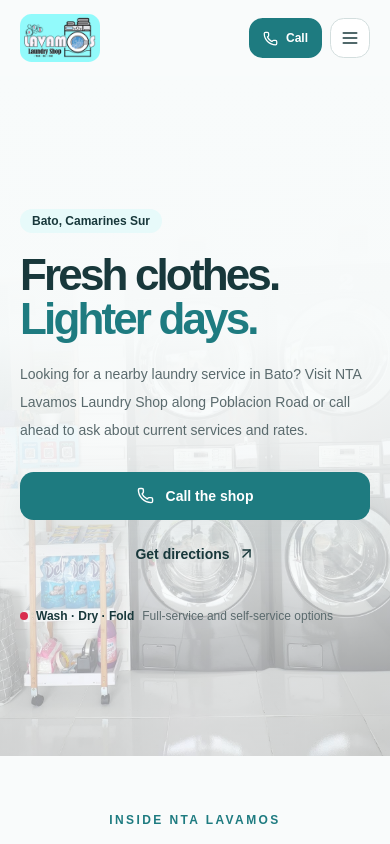
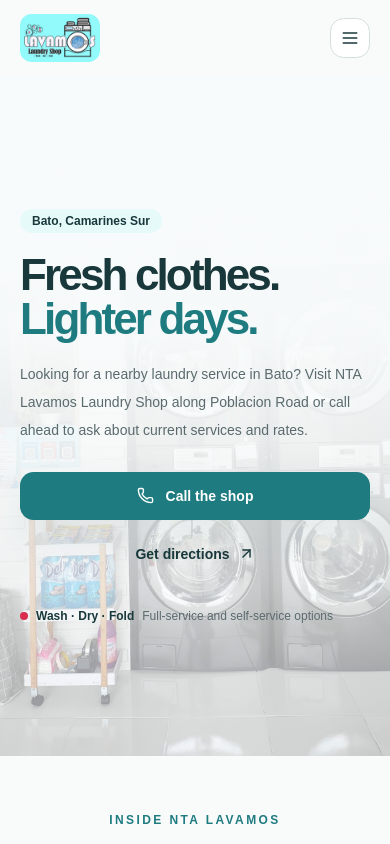
Before and after one commit to Draizen75/NTA-Lavamos-Laundry-Shop, a Next.js app: page / in a window 390 px wide. Shown: the top 844 px of the page. Built offline with nearby package versions, Linux system fonts and the light colour scheme.

Commit message:
Remove duplicate call button from mobile header

```diff
--- a/components/mobile-nav.tsx
+++ b/components/mobile-nav.tsx
@@ -2,10 +2,9 @@
 
 import { useEffect, useState } from "react";
 import Link from "next/link";
-import { Facebook, Menu, Phone, X } from "lucide-react";
+import { Facebook, Menu, X } from "lucide-react";
 
 type MobileNavProps = {
-  phoneHref: string;
   facebookHref: string;
 };
 
@@ -15,7 +14,7 @@ const links = [
   { href: "#visit", label: "Location & hours" },
 ];
 
-export function MobileNav({ phoneHref, facebookHref }: MobileNavProps) {
+export function MobileNav({ facebookHref }: MobileNavProps) {
   const [open, setOpen] = useState(false);
 
   useEffect(() => {
@@ -29,13 +28,6 @@ export function MobileNav({ phoneHref, facebookHref }: MobileNavProps) {
 
   return (
     <div className="relative flex items-center gap-2 lg:hidden">
-      <a
-        href={phoneHref}
-        className="inline-flex min-h-10 items-center gap-2 rounded-lg bg-primary px-3.5 text-xs font-bold text-white transition hover:bg-primary/90 focus-visible:outline-none focus-visible:ring-2 focus-visible:ring-ring focus-visible:ring-offset-2"
-      >
-        <Phone size={15} aria-hidden="true" />
-        <span>Call</span>
-      </a>
       <button
         type="button"
         aria-label={open ? "Close navigation menu" : "Open navigation menu"}
```
